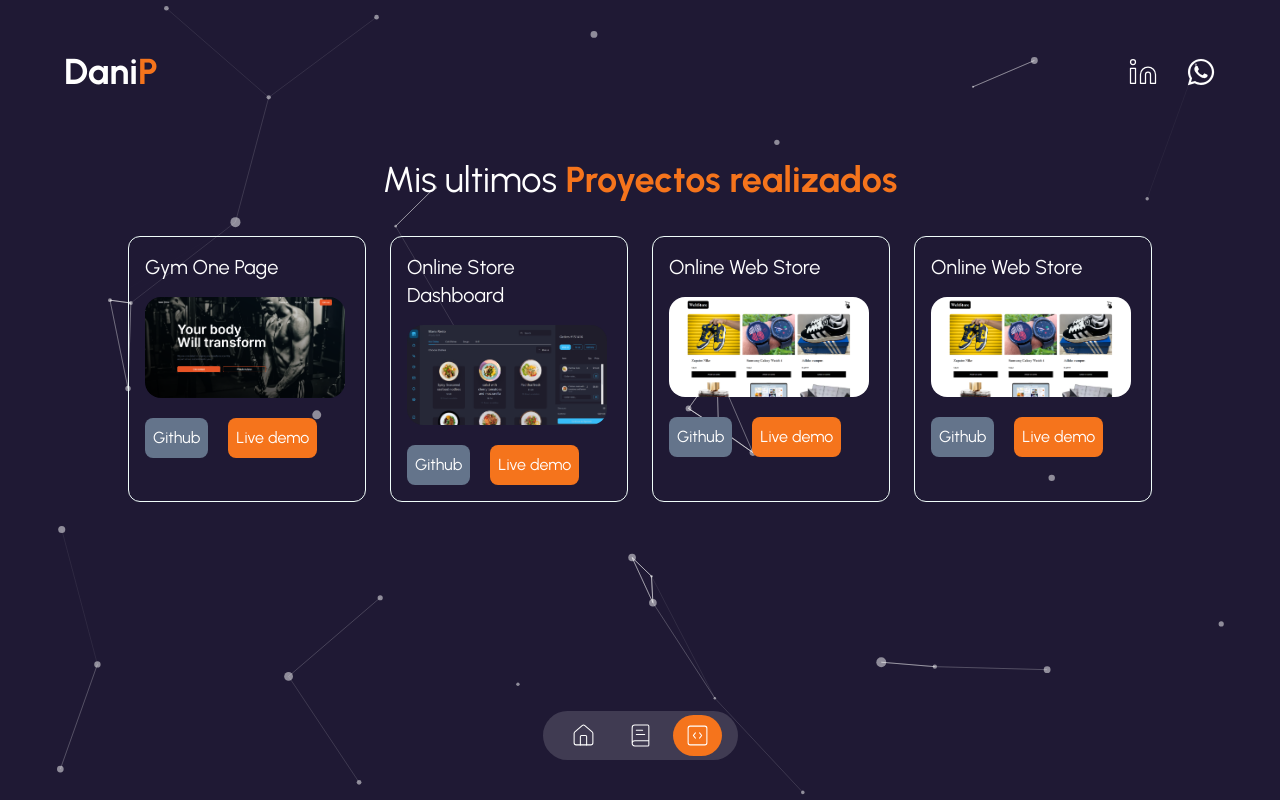
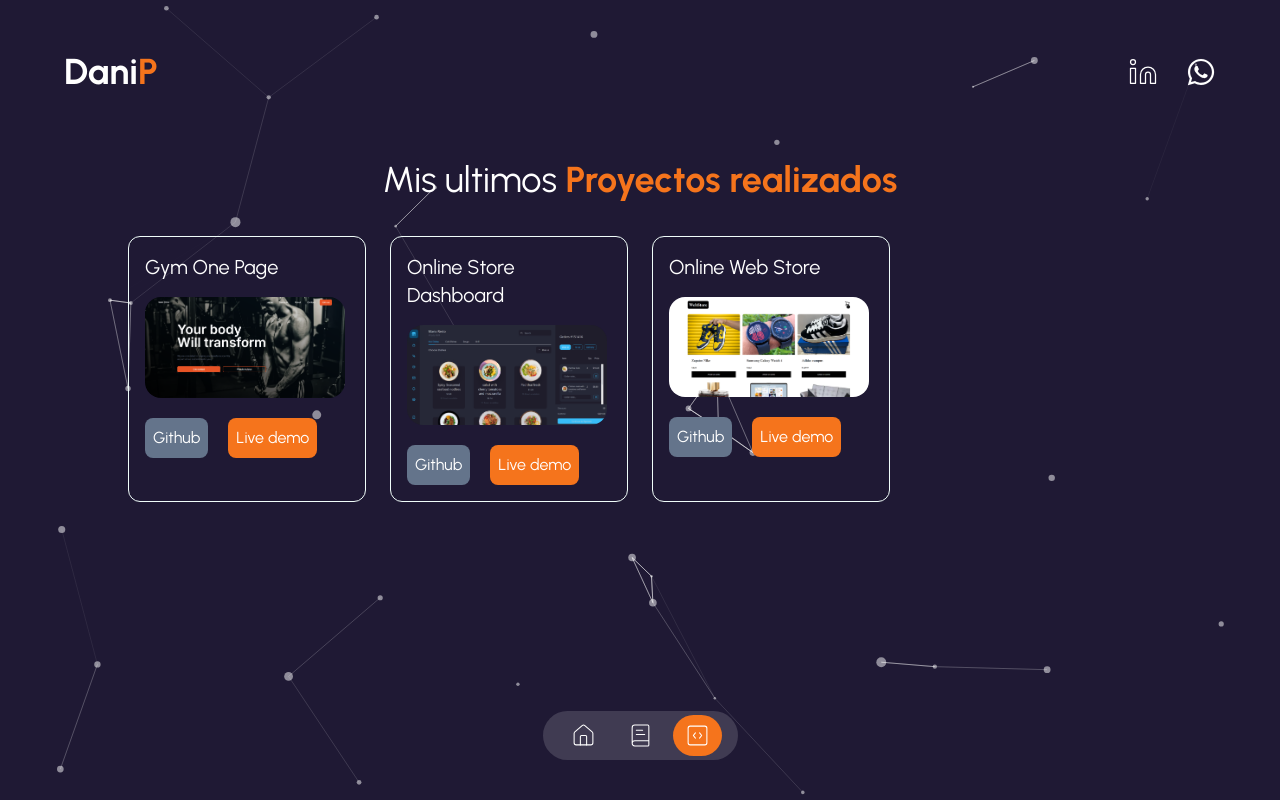
Before and after one commit to daniperr0/Landing-Page, a Next.js app: page /portfolio in a window 1280 px wide. Built offline with nearby package versions, Linux system fonts and the light colour scheme.

Commit message:
Update data.tsx

```diff
--- a/data.tsx
+++ b/data.tsx
@@ -61,11 +61,4 @@ export const dataPortfolio = [
         urlGithub: "https://github.com/daniperr0/WebStore-Basic.git",
         urlDemo: "https://majestic-sherbet-6044ce.netlify.app",
     },
-    {
-        id: 3,
-        title: "Online Web Store",
-        image: "/image-3.png",
-        urlGithub: "https://github.com/daniperr0/WebStore-Basic.git",
-        urlDemo: "https://majestic-sherbet-6044ce.netlify.app",
-    }
 ];
```
